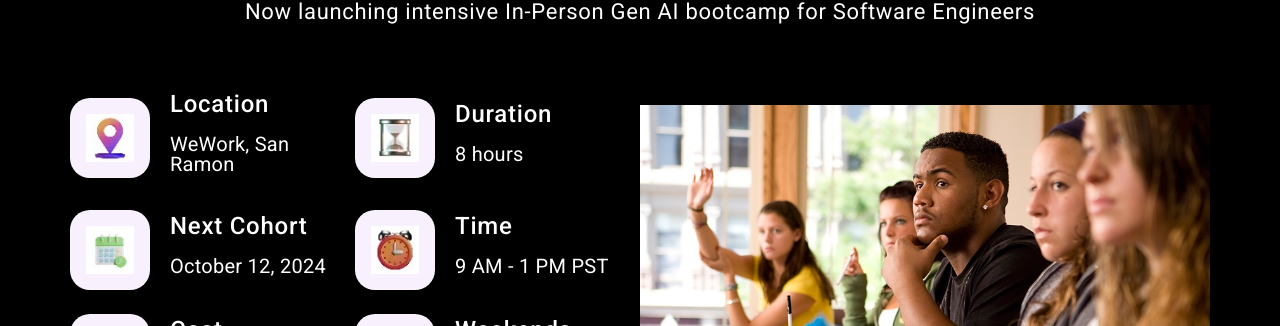
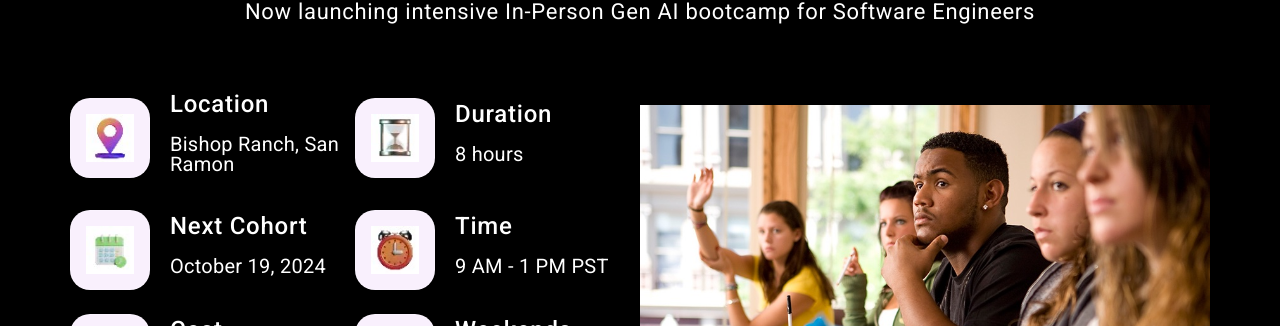
Before and after one commit to gouthami24/Moolai_academy, an Angular app: page /academy in a window 1280 px wide. Shown: the part 892-1218 px from the top of the page. Built offline with nearby package versions, Linux system fonts and the light colour scheme.

Commit message:
Location & Date Change

```diff
--- a/src/app/academy/academy.component.html
+++ b/src/app/academy/academy.component.html
@@ -66,7 +66,7 @@
             </div>
             <div class="detail-text">
               <h4 class="detail-title">Location</h4>
-              <p class="detail-description">WeWork, San Ramon</p>
+              <p class="detail-description">Bishop Ranch, San Ramon</p>
             </div>
           </div>
           <!-- Duration -->
@@ -86,7 +86,7 @@
             </div>
             <div class="detail-text">
               <h4 class="detail-title">Next Cohort</h4>
-              <p class="detail-description">October 12, 2024</p>
+              <p class="detail-description">October 19, 2024</p>
             </div>
           </div>
           <!-- Time -->
```
